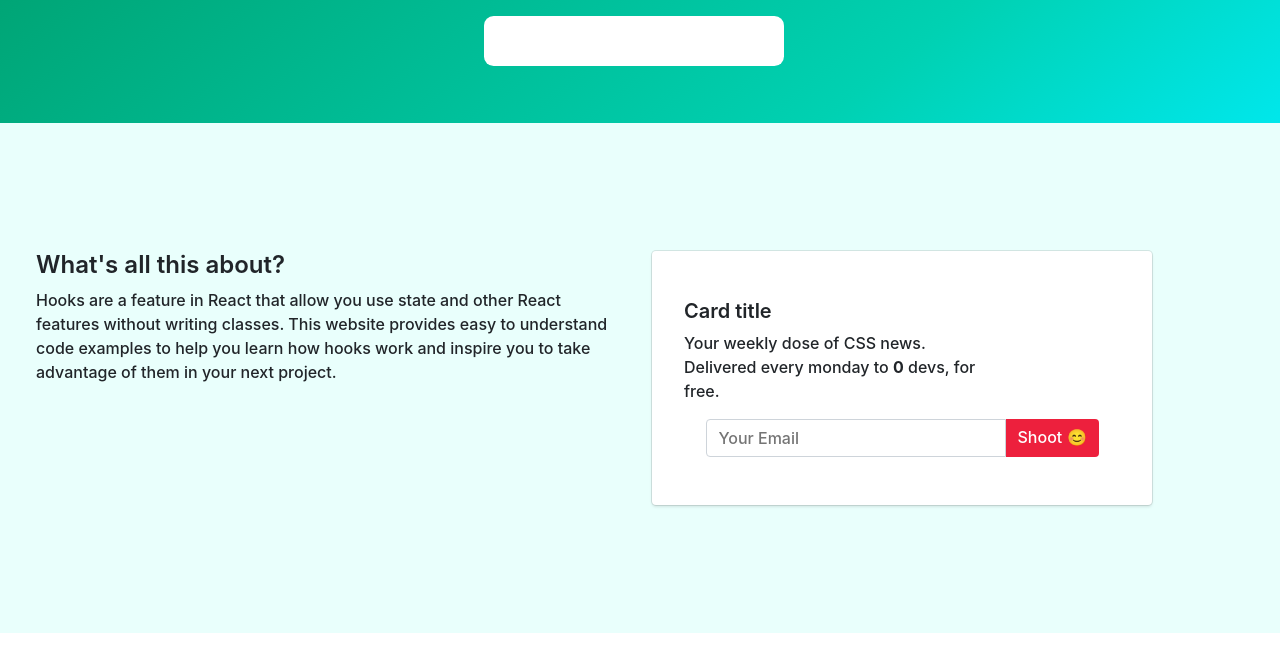
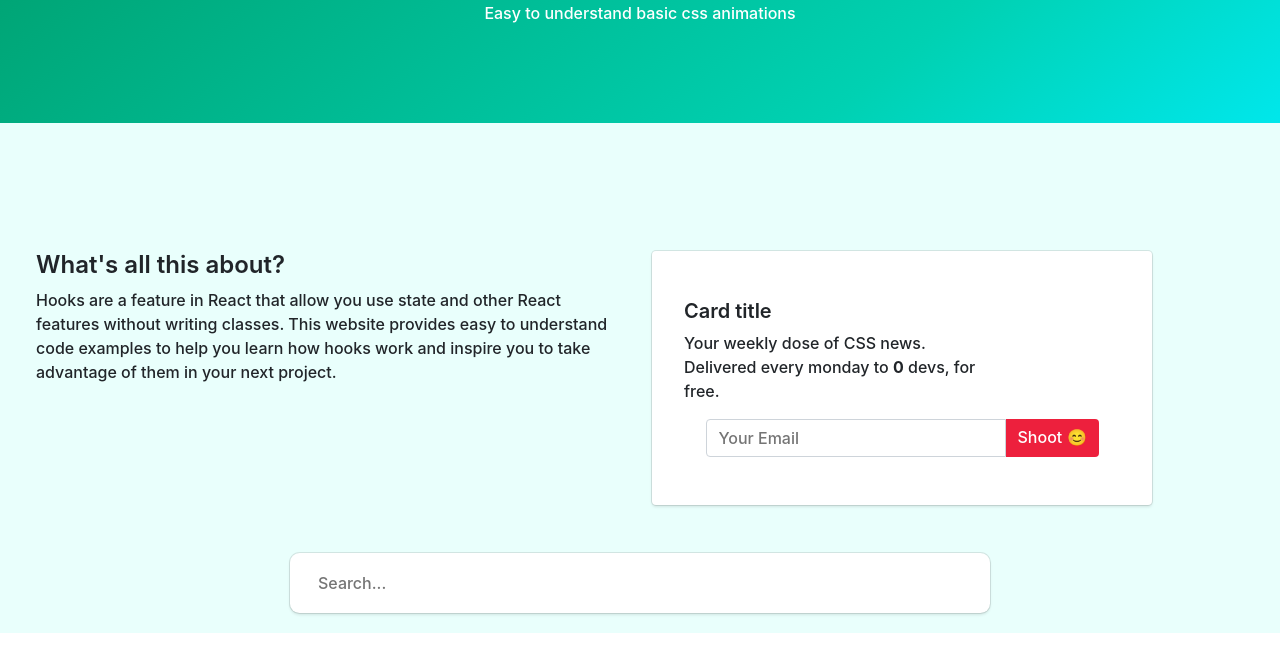
Before and after one commit to jakesuche/basic_animations, a React (Create React App) app: page / in a window 1280 px wide. Shown: the part 127-790 px from the top of the page. Built offline with nearby package versions, Linux system fonts and the light colour scheme.

Commit message:
add scroll animation

```diff
--- a/src/App.js
+++ b/src/App.js
@@ -1,9 +1,40 @@
 import Hero from "./components/hero";
 import * as Styles from "./home_styles.js";
 import { animations } from "./utils/constants";
+import React from "react"
+import './assets/css/onscroll.css'
+function App() {
 
-function App() {
-  console.log();
+
+  const isInViewPort = (el) => {
+    var rect = el.getBoundingClientRect();
+    return (
+      (rect.top <= 0
+         && rect.bottom >= 0)
+         ||
+         (rect.bottom >=  (window.innerHeight || document.documentElement.clientHeight)
+          && rect.top <= (window.innerHeight || document.documentElement.clientHeight))
+          || (rect.top >= 0 &&  rect.bottom <= (window.innerHeight || document.documentElement.clientHeight) ))
+  }
+
+  React.useEffect(()=>{
+      var scroll = window.requestAnimationFrame || function(callback) {
+        window.setTimeout(callback, 100/60)
+      }
+      var elementsToshow = document.querySelectorAll('.show-on-scroll')
+      function loop(){
+        elementsToshow.forEach(function(element){
+          if(isInViewPort(element)){
+            element.classList.add('is-visible')
+          }else{
+            element.classList.remove('is-visible')
+          }
+        })
+        scroll(loop)
+      }
+      loop()
+
+  },[])
   return (
     <div>
       <Hero />
@@ -14,7 +45,7 @@ function App() {
               <h3>{animation.title}</h3>
 
               <p>{animation.content}</p>
-              <div>
+              <div className="show-on-scroll" >
                 <iframe
                   style={{ width: "100%", height: "500px",margin: "auto" }}
                   src={animation.link}
--- /dev/null
+++ b/src/assets/css/onscroll.css
@@ -0,0 +1,9 @@
+.show-on-scroll{
+    filter:blur(20px);
+    transition:all 0.5s ease-in-out;
+}
+
+
+.show-on-scroll.is-visible{
+    filter:blur(0px);
+  }
--- a/src/components/hero/hero.style.js
+++ b/src/components/hero/hero.style.js
@@ -14,12 +14,26 @@ export const Header = styled.div`
   height: 250px;
   align-items: center;
   text-align: center;
-  margin:auto;
+  margin: auto;
   .content {
-      input{
+  }
+`;
+
+export const Section = styled.section`
+  background-color: rgb(233, 255, 252);
+  position: relative;
+  .search{
+      position: relative;
+      img{
+        right: 283px;
+        position: absolute;
+        z-index: 9999;
+        top: 19px;
+       }
+       input {
     display: block;
     width: 100%;
-      padding: 0.375rem 0.75rem;
+    padding: 0.375rem 1.75rem;
     font-size: 1rem;
     font-weight: 500;
     line-height: 1.5;
@@ -28,17 +42,26 @@ export const Header = styled.div`
     background-clip: padding-box;
     appearance: none;
     border-radius: 0.25rem 0rem 0rem 0.25rem;
-      max-width: 300px;
+    max-width: 700px;
     border-radius: 0.6rem;
-      height: 50px;
+    height: 60px;
     border: none;
     outline: none;
+    position: absolute;
+    left: 50%;
+    transform:translateX(-50%);
+    box-shadow: 0 2px 3px rgb(10 10 10 / 10%), 0 0 0 1px rgb(10 10 10 / 10%);
+    ::before{
+        position:absolute;
+        content:"sss";
+        background-color:red;
+        width:100%;
+        height:100%;
     }
   }
-`;
+    }
+  }
 
-export const Section = styled.section`
-  background-color: rgb(233, 255, 252);
   .section-inner {
     max-width: 1300px;
     margin: auto;
@@ -56,7 +79,7 @@ export const Card = styled.div`
   word-wrap: break-word;
   background-color: #fff;
   background-clip: border-box;
-  ${'' /* border: 1px solid rgba(0, 0, 0, 0.125); */}
+  ${"" /* border: 1px solid rgba(0, 0, 0, 0.125); */}
   border-radius: 0.25rem;
   max-width: 500px;
   padding: 2rem 1rem 2rem 1rem;
@@ -80,13 +103,11 @@ export const Card = styled.div`
       transition: border-color 0.15s ease-in-out, box-shadow 0.15s ease-in-out;
       max-width: 300px;
     }
-    a{
-        border:none;
+    a {
+      border: none;
       border-radius: 0rem 0.25rem 0.25rem 0rem;
-        background-color:#ED203D;
-        outline:none;
-
-
+      background-color: #ed203d;
+      outline: none;
     }
   }
   .body {
@@ -95,10 +116,8 @@ export const Card = styled.div`
     .title {
       margin-bottom: 0.5rem;
     }
-    .text{
+    .text {
       width: 300px;
-
     }
-
   }
 `;
--- a/src/components/hero/index.js
+++ b/src/components/hero/index.js
@@ -7,12 +7,7 @@ export default function () {
         <div className="content">
           <h2>BASIC ANIMATIONS</h2>
           <p>Easy to understand basic css animations</p>
-          <div>
-          <input  type="" />
-
-          </div>
         </div>
-
       </Styles.Header>
       <Styles.Section>
         <div className="section-inner row">
@@ -30,18 +25,22 @@ export default function () {
               <div className="body">
                 <h5 className="title">Card title</h5>
                 <p className="text">
-                     Your weekly dose of CSS news. Delivered every monday to <strong>0</strong> devs, for free.
+                  Your weekly dose of CSS news. Delivered every monday to{" "}
+                  <strong>0</strong> devs, for free.
                 </p>
                 <div className="actions">
-                <input  type="" placeholder="Your Email" />
-                <a href="#" className="btn btn-primary">
-                  Shoot 😊
-                </a>
+                  <input type="" placeholder="Your Email" />
+                  <a href="#" className="btn btn-primary">
+                    Shoot 😊
+                  </a>
                 </div>
               </div>
             </Styles.Card>
+          </div>
+        </div>
+        <div className="px-3 search">
 
-          </div>
+          <input placeholder="Search..." />
         </div>
       </Styles.Section>
     </div>
--- a/src/home_styles.js
+++ b/src/home_styles.js
@@ -10,7 +10,12 @@ export const Section = styled.section`
     margin:auto;
     padding: 0px 2rem 0 2rem;
     margin-bottom:5rem;
-    border-bottom:3px solid #000;
+    box-shadow:rgb(0 0 0 / 11%) 0px 0px 14px;
+    padding:30px
+
+}
+
+
 }
 
 `
```
Also changed, not shown: public/search.svg (added). Lines whose indentation alone changed are shown as unchanged.
